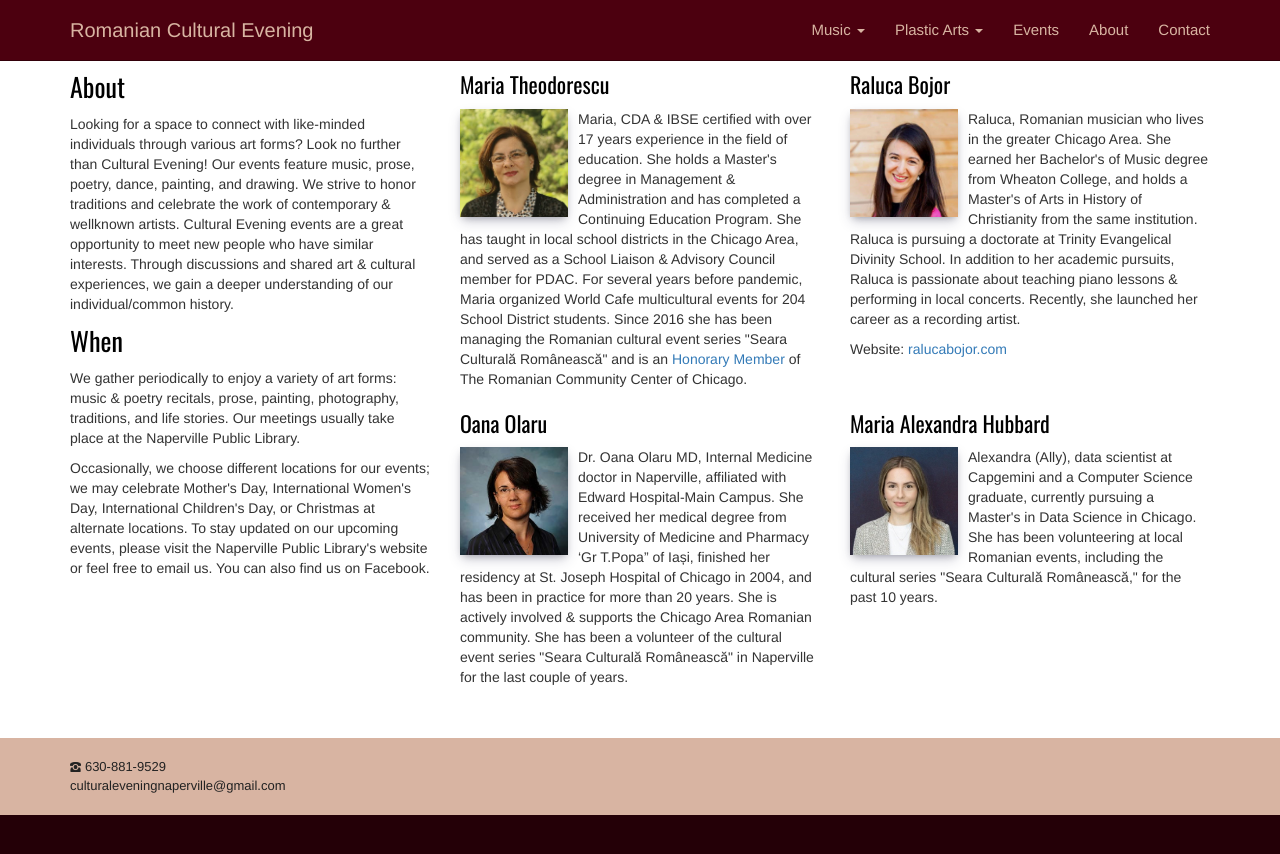
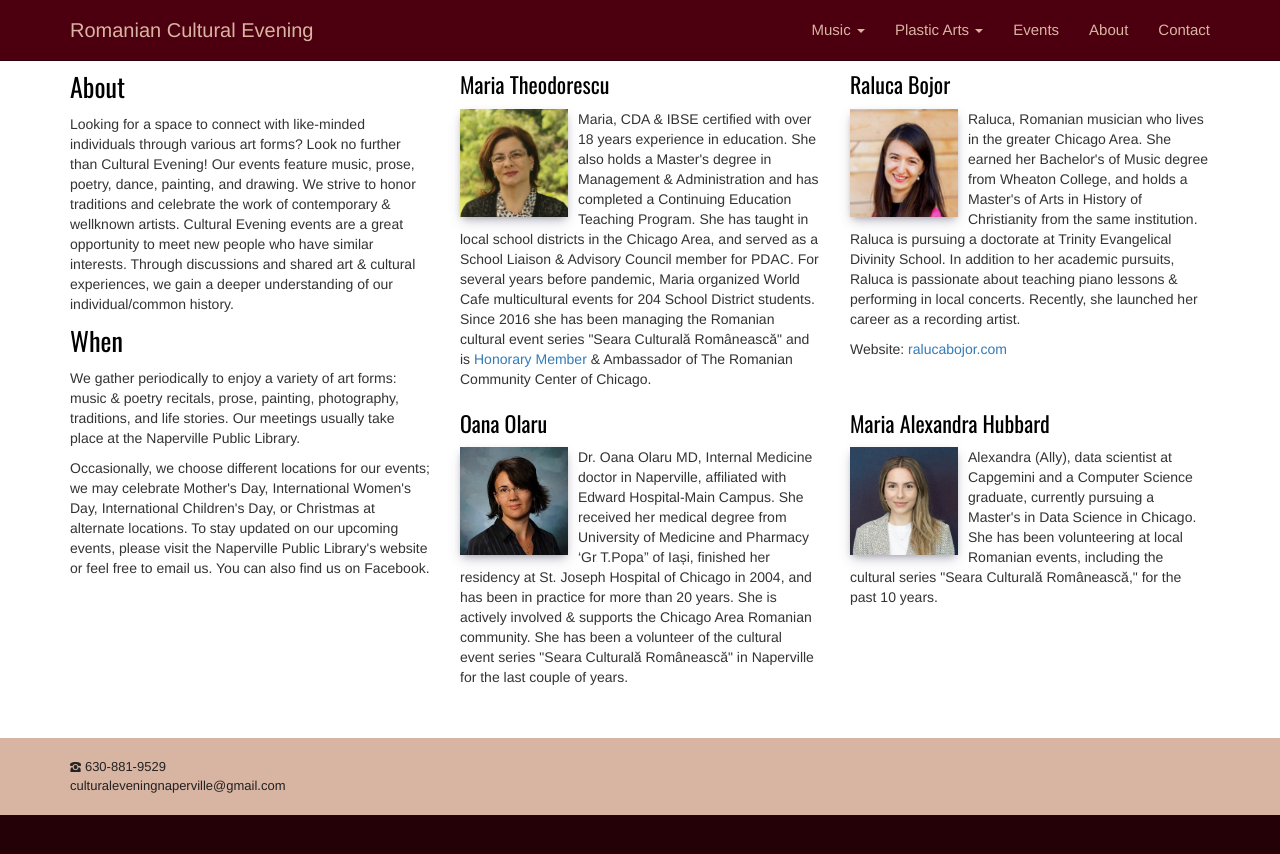
Before and after one commit to adrianth/culteve, a Jekyll site: the page built from en/about.html, in a window 1280 px wide. Shown: the top 854 px of the page. Built offline with Jekyll 4.4.1, drawn with Linux system fonts in a browser that asks for light colours.

Commit message:
ambassador

```diff
--- a/en/about.html
+++ b/en/about.html
@@ -33,7 +33,7 @@ title: About
                 <div class="col-sm-6">
                     <h3>Maria Theodorescu</h3>
                     <img class="img img-responsive presentation" src="{{ site.baseurl }}/img/about/maria.jpg" alt="">
-                    <p>Maria, CDA & IBSE certified with over 17 years experience in the field of education. She holds a Master's degree in Management & Administration and has completed a Continuing Education Program. She has taught in local school districts in the Chicago Area, and served as a School Liaison & Advisory Council member for PDAC. For several years before pandemic, Maria organized World Cafe multicultural events for 204 School District students. Since 2016 she has been managing the Romanian cultural event series "Seara Culturală Românească" and is an <a href="https://www.rocochicago.org/rccc_honorary"> Honorary Member</a> of The Romanian Community Center of Chicago.</p>
+                    <p>Maria, CDA & IBSE certified with over 18 years experience in education. She also holds a Master's degree in Management & Administration and has completed a Continuing Education Teaching Program. She has taught in local school districts in the Chicago Area, and served as a School Liaison & Advisory Council member for PDAC. For several years before pandemic, Maria organized World Cafe multicultural events for 204 School District students. Since 2016 she has been managing the Romanian cultural event series "Seara Culturală Românească" and is <a href="https://www.rocochicago.org/rccc_honorary"> Honorary Member</a> & Ambassador of The Romanian Community Center of Chicago.</p>
                 </div>
                 <div class="col-sm-6">
                     <h3>Raluca Bojor</h3>
```
